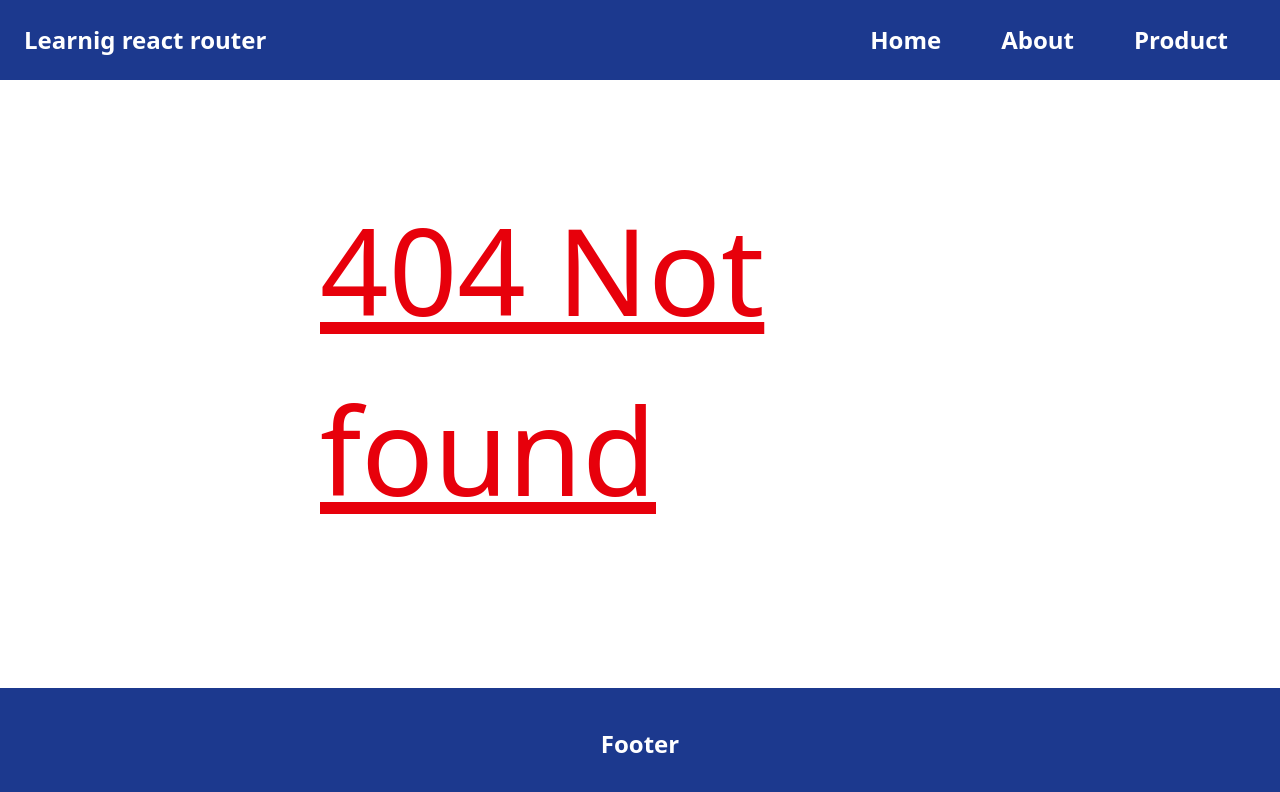
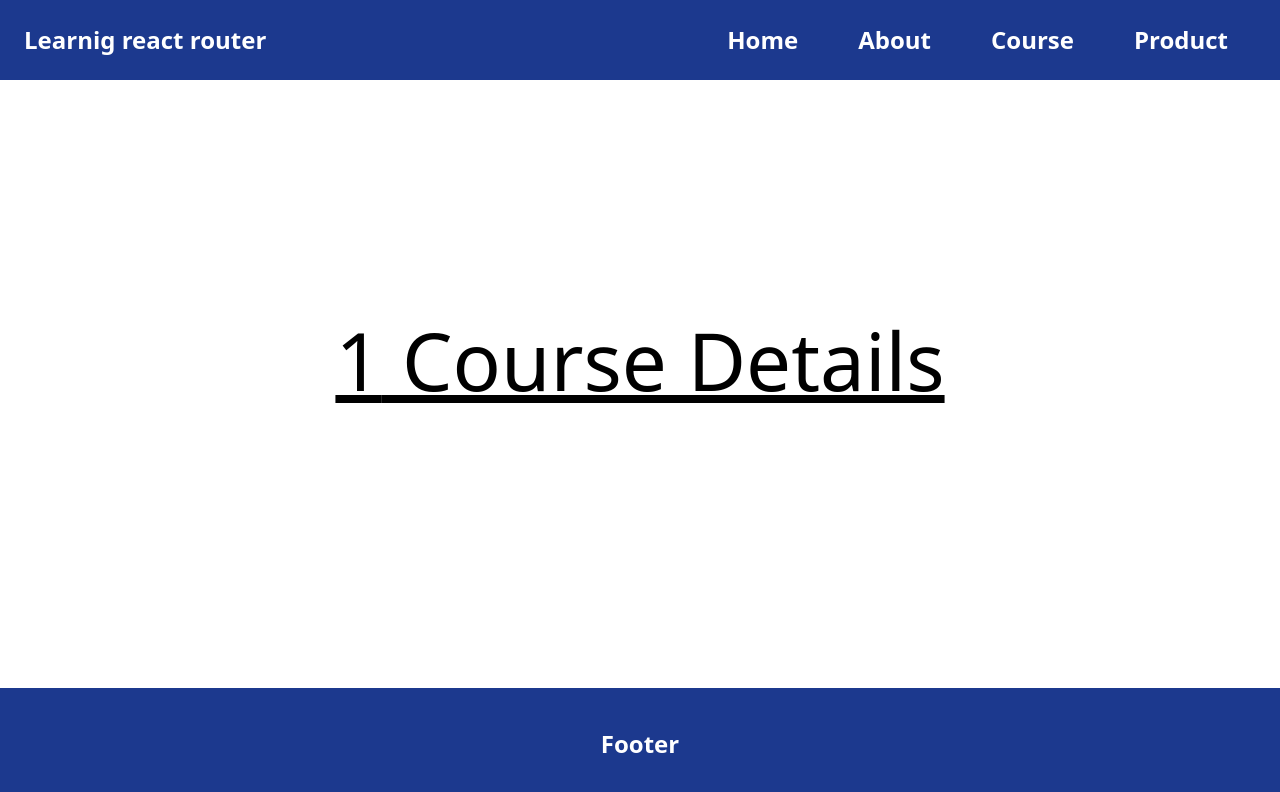
Before and after one commit to arpan7sarkar/React_Journey, a React (Vite) app in the folder 4_Advanced_routing/: page /course/1 in a window 1280 px wide. Before the commit this address had no page. Shown: the top 792 px of the page. Built offline with nearby package versions, Linux system fonts and the light colour scheme.

Commit message:
used useParams and explored dynamic routing

```diff
--- a/4_Advanced_routing/src/components/Navbar.jsx
+++ b/4_Advanced_routing/src/components/Navbar.jsx
@@ -7,6 +7,7 @@ const Navbar = () => {
       <div className='flex gap-15 mx-7 '>
         <Link to="/">Home</Link>
         <Link to="/about">About</Link>
+        <Link to="/course">Course</Link>
         <Link to="/product">Product</Link>
       </div>
     </div>
--- a/4_Advanced_routing/src/main.jsx
+++ b/4_Advanced_routing/src/main.jsx
@@ -4,11 +4,13 @@ import App from "./App.jsx";
 import { BrowserRouter, Route, Routes } from "react-router-dom";
 import Navbar from "./components/Navbar.jsx";
 import Footer from "./components/Footer.jsx";
-import About from "./components/About.jsx";
-import Notfound from "./components/Notfound.jsx";
-import Product from "./components/Product.jsx";
-import Men from "./components/Men.jsx";
-import Woman from "./components/Woman.jsx";
+import About from "./pages/About.jsx";
+import Product from "./pages/Product.jsx";
+import Men from "./pages/Men.jsx";
+import Woman from "./pages/Woman.jsx";
+import Courses from "./pages/Courses.jsx";
+import Notfound from "./Pages/Notfound.jsx";
+import CourseDetail from "./pages/CourseDetail.jsx";
 
 createRoot(document.getElementById("root")).render(
   <BrowserRouter>
@@ -16,6 +18,8 @@ createRoot(document.getElementById("root")).render(
     <Routes>
       <Route path="/" element={<App />} />
       <Route path="/about" element={<About />} />
+      <Route path="/course" element={<Courses/>} />
+      <Route path="/course/:courseId" element={<CourseDetail/>} />
       <Route path="/product" element=<Product/> >
        <Route path="men" element=<Men/> />
       <Route path="woman" element=<Woman/> />
--- /dev/null
+++ b/4_Advanced_routing/src/pages/CourseDetail.jsx
@@ -0,0 +1,13 @@
+import { useParams } from "react-router-dom";
+
+const CourseDetail = () => {
+  const params = useParams();//using it we can access params from the url
+  console.log(params.courseId);
+  return (
+    <div>
+      <h2 style={{ fontSize: "80px" }}>{params.courseId} Course Details</h2>
+    </div>
+  );
+};
+
+export default CourseDetail;
--- /dev/null
+++ b/4_Advanced_routing/src/pages/Courses.jsx
@@ -0,0 +1,11 @@
+import React from 'react'
+
+const Courses = () => {
+  return (
+    <div>
+      <h2>Courses</h2>
+    </div>
+  )
+}
+
+export default Courses
```
Also changed, not shown: 4_Advanced_routing/src/pages/About.jsx (renamed from 4_Advanced_routing/src/components/About.jsx), 4_Advanced_routing/src/pages/Men.jsx (renamed from 4_Advanced_routing/src/components/Men.jsx), 4_Advanced_routing/src/pages/Notfound.jsx (renamed from 4_Advanced_routing/src/components/Notfound.jsx), 4_Advanced_routing/src/pages/Product.jsx (renamed from 4_Advanced_routing/src/components/Product.jsx), 4_Advanced_routing/src/pages/Woman.jsx (renamed from 4_Advanced_routing/src/components/Woman.jsx).
